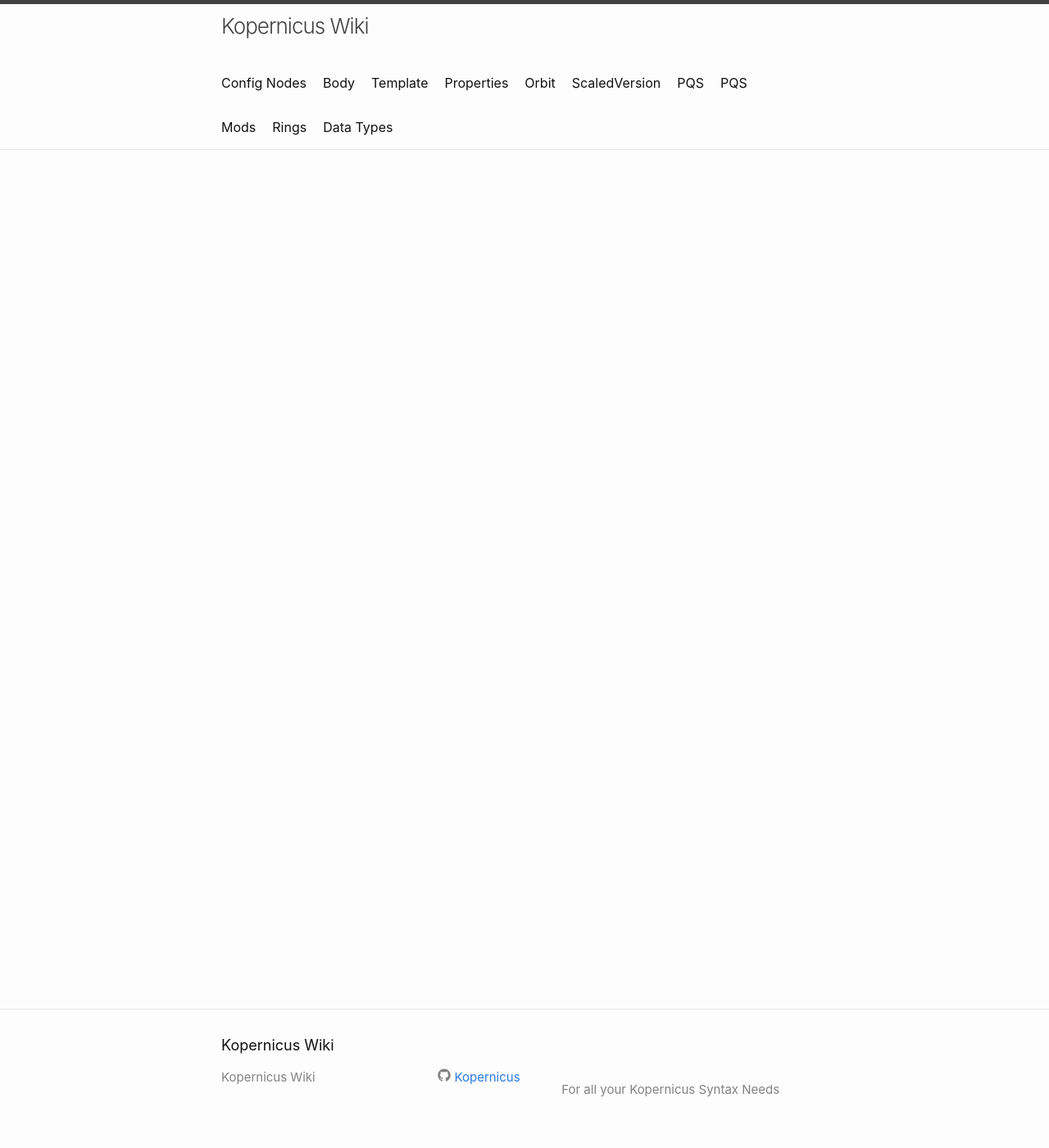
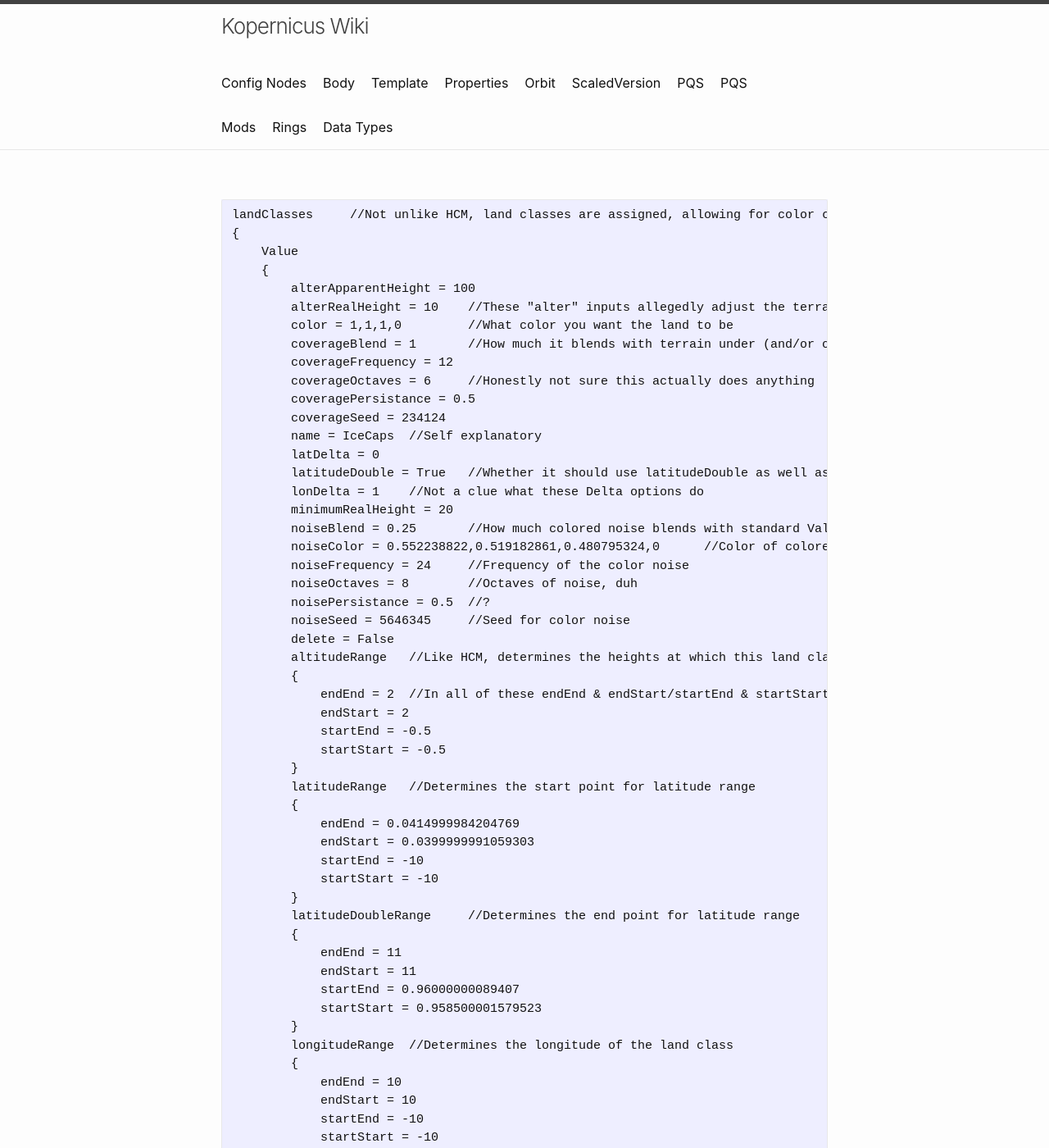
Before and after one commit to Kopernicus/wiki, a Jekyll site: the page built from main/PQSMods/LandControl/LandClasses.md, in a window 1280 px wide and 1400 px high. Shown: the whole window at 82% size. Built offline with Jekyll 4.4.1, drawn with Linux system fonts in a browser that asks for light colours; our own code applies the rules of GitHub Pages for plain Markdown files; some of the changed text lies outside the part shown.

Commit message:
move scatters and landsclasses to their own files

````diff
--- a/main/PQSMods/LandControl/LandClasses.md
+++ b/main/PQSMods/LandControl/LandClasses.md
@@ -0,0 +1,65 @@
+```
+landClasses	//Not unlike HCM, land classes are assigned, allowing for color change, what scatters are created in which area, etc.
+{
+    Value
+    {
+        alterApparentHeight = 100
+        alterRealHeight = 10	//These "alter" inputs allegedly adjust the terrain, but I've only witnessed true PQS adjustment in the creation of icecaps.
+        color = 1,1,1,0		//What color you want the land to be
+        coverageBlend = 1	//How much it blends with terrain under (and/or over?) it
+        coverageFrequency = 12
+        coverageOctaves = 6	//Honestly not sure this actually does anything
+        coveragePersistance = 0.5
+        coverageSeed = 234124
+        name = IceCaps	//Self explanatory
+        latDelta = 0
+        latitudeDouble = True	//Whether it should use latitudeDouble as well as normal latitude
+        lonDelta = 1	//Not a clue what these Delta options do
+        minimumRealHeight = 20
+        noiseBlend = 0.25	//How much colored noise blends with standard Value color
+        noiseColor = 0.552238822,0.519182861,0.480795324,0	//Color of colored noise added
+        noiseFrequency = 24	//Frequency of the color noise
+        noiseOctaves = 8	//Octaves of noise, duh
+        noisePersistance = 0.5	//?
+        noiseSeed = 5646345	//Seed for color noise
+        delete = False
+        altitudeRange	//Like HCM, determines the heights at which this land class affects color and/or creates scatters
+        {
+            endEnd = 2	//In all of these endEnd & endStart/startEnd & startStart inputs, the density/intensity of whatever it is you're doing will fade from the first input to the second.  They will not if you just make them the same number.
+            endStart = 2
+            startEnd = -0.5
+            startStart = -0.5
+        }
+        latitudeRange	//Determines the start point for latitude range
+        {
+            endEnd = 0.0414999984204769
+            endStart = 0.0399999991059303
+            startEnd = -10
+            startStart = -10
+        }
+        latitudeDoubleRange	//Determines the end point for latitude range
+        {
+            endEnd = 11
+            endStart = 11
+            startEnd = 0.96000000089407
+            startStart = 0.958500001579523
+        }
+        longitudeRange	//Determines the longitude of the land class
+        {
+            endEnd = 10
+            endStart = 10
+            startEnd = -10
+            startStart = -10
+        }
+        scatters	//List what scatters you want to appear in this land class, if any.
+        {
+            Value
+            {
+                density = -1	//Unknown?  At first I suspected it increased the density of scatter spawns up to 20.
+                scatterName = BrownRock		//Must match the name set under the previous scatters node
+                delete = False
+            }
+        }
+    }
+}
+```
````
Also changed, not shown: main/PQSMods/LandControl/LandControl.md (+3 -26 lines), main/PQSMods/LandControl/Scatters.md (+29 -0 lines).
